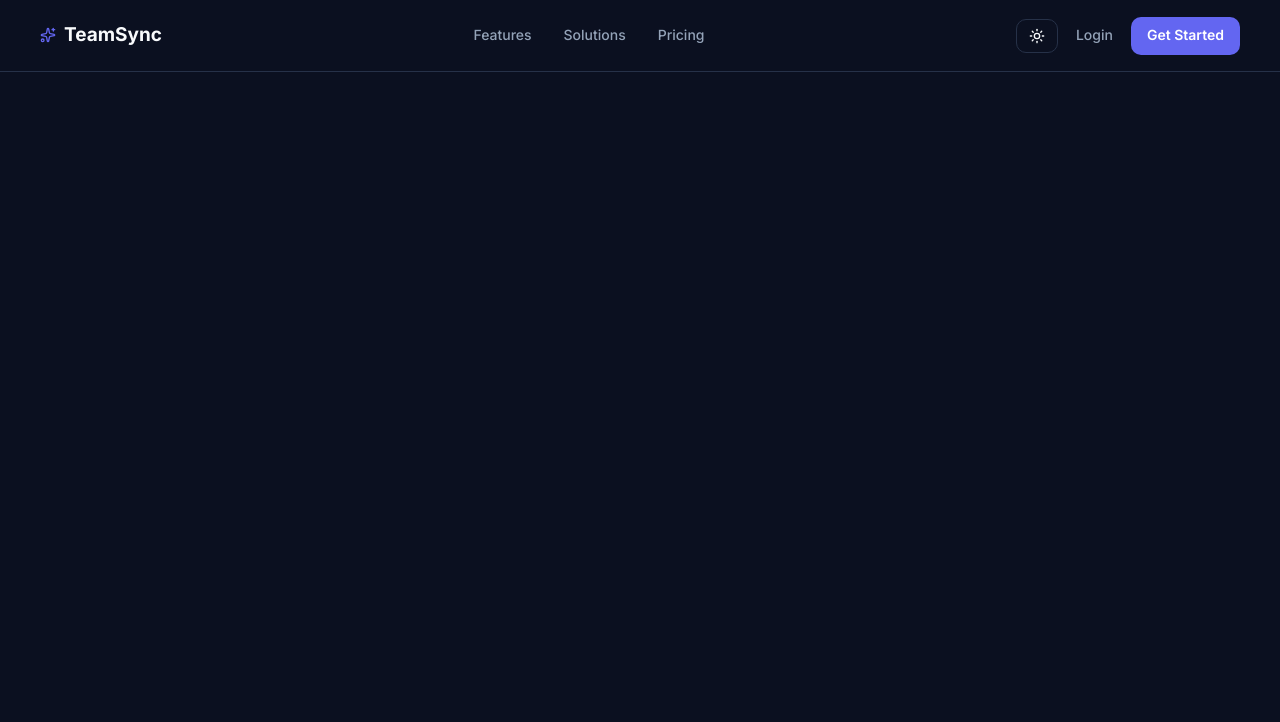
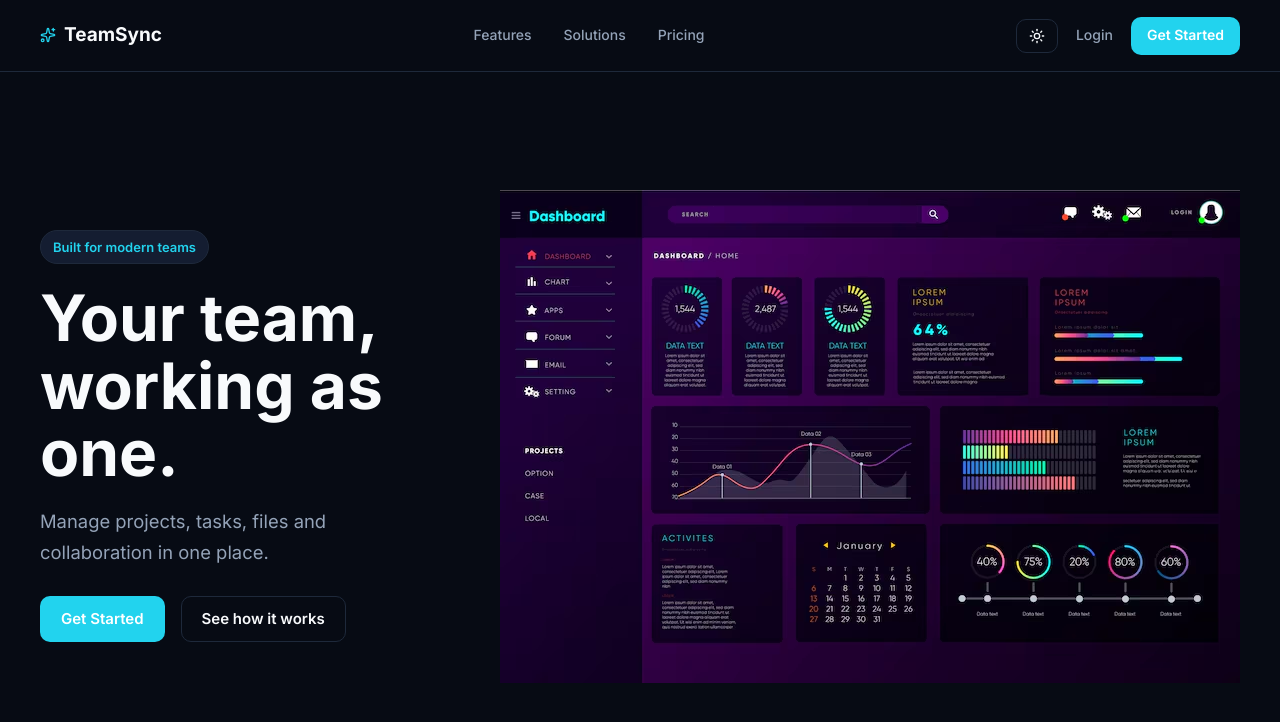
Before and after one commit to userrohit06/TeamSync, a Next.js app in the folder client/: page / in a window 1280 px wide. Shown: the top 722 px of the page. Built offline with nearby package versions, Linux system fonts and the light colour scheme.

Commit message:
Hero section done

```diff
--- a/client/app/globals.css
+++ b/client/app/globals.css
@@ -1,78 +1,107 @@
 @import url("https://fonts.googleapis.com/css2?family=Inter:wght@400;500;600;700&display=swap");
 
+/* =========================
+   Light Theme
+   ========================= */
+
 :root {
-  /* Colors - Light Theme */
+  /* Brand */
+  --primary: #0891b2;
+  --primary-hover: #0e7490;
+  --accent: #7c3aed;
+  --accent-hover: #6d28d9;
 
-  --background: #f8fafc;
+  /* Backgrounds */
+  --background: #f7fafc;
   --surface: #ffffff;
-  --surface-secondary: #f1f5f9;
+  --surface-secondary: #f0f9ff;
 
-  --primary: #4f46e5;
-  --primary-hover: #4338ca;
-
+  /* Typography */
   --text-primary: #0f172a;
-  --text-secondary: #64748b;
+  --text-secondary: #475569;
   --text-muted: #94a3b8;
 
-  --border: #e2e8f0;
+  /* Borders */
+  --border: #dce7f0;
 
+  /* Semantic */
   --success: #16a34a;
   --warning: #d97706;
-  --error: #dc2626;
+  --error: #e11d48;
 
   /* Typography */
+  --font-family:
+    "Inter", -apple-system, BlinkMacSystemFont, "Segoe UI", sans-serif;
 
-  --font-family:
-    "Inter", -apple-system, BlinkmacSystemFont, "Segoe UI", sans-serif;
-
-  /* Spacing */
-
+  /* Layout */
   --container-width: 1200px;
 
   /* Radius */
-
   --radius-sm: 6px;
   --radius-md: 10px;
   --radius-lg: 14px;
   --radius-xl: 20px;
 
   /* Shadows */
+  --shadow-sm: 0 1px 2px rgba(15, 23, 42, 0.05);
+  --shadow-md: 0 4px 16px rgba(15, 23, 42, 0.08);
 
-  --shadow-sm: 0 1px 2px rgba(15, 23, 42, 0.05);
-  --shadow-md: 0 4px 12px rgba(12, 23, 42, 0.08);
+  /* Brand Glow */
+  --glow-primary: rgba(8, 145, 178, 0.14);
+  --glow-accent: rgba(124, 58, 237, 0.12);
 }
 
-/* Dark Theme */
+/* =========================
+   Dark Theme
+   ========================= */
 
 [data-theme="dark"] {
-  --background: #0b1020;
-  --surface: #151c2e;
-  --surface-secondary: #111827;
+  /* Brand */
+  --primary: #22d3ee;
+  --primary-hover: #06b6d4;
+  --accent: #8b5cf6;
+  --accent-hover: #7c3aed;
 
-  --primary: #6366f1;
-  --primary-hover: #818cf8;
+  /* Backgrounds */
+  --background: #070b14;
+  --surface: #0f1626;
+  --surface-secondary: #141d31;
 
+  /* Typography */
   --text-primary: #f8fafc;
   --text-secondary: #94a3b8;
   --text-muted: #64748b;
 
-  --border: #263148;
+  /* Borders */
+  --border: #1e293b;
 
+  /* Semantic */
   --success: #22c55e;
   --warning: #f59e0b;
-  --error: #f87171;
+  --error: #f43f5e;
 
+  /* Shadows */
   --shadow-sm: 0 1px 2px rgba(0, 0, 0, 0.25);
-  --shadow-md: 0 4px 16px rgba(0, 0, 0, 0.25);
+  --shadow-md: 0 4px 16px rgba(0, 0, 0, 0.35);
+
+  /* Brand Glow */
+  --glow-primary: rgba(34, 211, 238, 0.14);
+  --glow-accent: rgba(139, 92, 246, 0.14);
 }
 
-/* Global reset */
+/* =========================
+   Global Reset
+   ========================= */
 
 * {
   box-sizing: border-box;
   margin: 0;
   padding: 0;
 }
+
+/* =========================
+   Base Elements
+   ========================= */
 
 html {
   scroll-behavior: smooth;
@@ -84,12 +113,11 @@ body {
   color: var(--text-primary);
   line-height: 1.6;
   -webkit-font-smoothing: antialiased;
+
   transition:
     background-color 0.2s ease,
     color 0.2s ease;
 }
-
-/* Basic Elements */
 
 button,
 input,
@@ -112,14 +140,18 @@ img {
   display: block;
 }
 
-/* Reusable Container */
+/* =========================
+   Reusable Container
+   ========================= */
 
 .container {
   width: min(100% - 40px, var(--container-width));
   margin-inline: auto;
 }
 
-/* Utility text styes */
+/* =========================
+   Utility Text Styles
+   ========================= */
 
 .text-primary {
   color: var(--text-primary);
--- a/client/app/page.tsx
+++ b/client/app/page.tsx
@@ -1,7 +1,13 @@
-import Navbar from "@/components/landing/Navbar";
+import Hero from "@/components/landing/Hero/Hero";
+import Navbar from "@/components/landing/Navbar/Navbar";
 
 const page = () => {
-  return <Navbar />;
+  return (
+    <>
+      <Navbar />
+      <Hero />
+    </>
+  );
 };
 
 export default page;
--- /dev/null
+++ b/client/components/landing/Hero/Hero.module.css
@@ -0,0 +1,142 @@
+.main {
+  min-height: calc(100svh - 72px);
+
+  display: flex;
+  align-items: center;
+  justify-content: space-between;
+  gap: 4rem;
+  padding-top: 3rem;
+  padding-bottom: 3rem;
+}
+
+.textSection {
+  flex: 1;
+  max-width: 560px;
+
+  display: flex;
+  flex-direction: column;
+  align-items: start;
+  gap: 1.25rem;
+}
+
+.badge {
+  display: inline-flex;
+  align-items: center;
+
+  padding: 6px 12px;
+
+  border: 1px solid var(--border);
+  border-radius: 999px;
+
+  background: var(--surface-secondary);
+  color: var(--primary);
+
+  font-size: 13px;
+  font-weight: 600;
+}
+
+.mainHeading {
+  max-width: 550px;
+  color: var(--text-primary);
+
+  font-size: clamp(2.5rem, 5vw, 4.5rem);
+  line-height: 1.05;
+  letter-spacing: -0.04;
+  font-weight: 700;
+}
+
+.secondaryPara {
+  max-width: 500px;
+
+  color: var(--text-secondary);
+
+  font-size: clamp(1rem, 1.5vw, 1.15rem);
+  line-height: 1.7;
+}
+
+.actions {
+  display: flex;
+  gap: 1rem;
+  align-items: center;
+
+  margin-top: 0.5rem;
+}
+
+/* =========================
+   Dashboard Preview
+   ========================= */
+
+.dashboardPreview {
+  flex: 1;
+  max-width: 580px;
+
+  border: 1px solid var(--border);
+  border-radius: var(--radiu-xl);
+
+  overflow: hidden;
+
+  background: var(--surface);
+  box-shadow: var(--surface-md);
+}
+
+.dashboardPreview img {
+  width: 100%;
+  height: auto;
+}
+
+/* =========================
+   Tablet
+   ========================= */
+
+@media (max-width: 900px) {
+  .main {
+    gap: 2.5rem;
+  }
+
+  .mainHeading {
+    font-size: clamp(2.4rem, 6vw, 3.5rem);
+  }
+}
+
+/* =========================
+   Mobile
+   ========================= */
+
+@media (max-width: 768px) {
+  .main {
+    min-height: calc(100svh - 72px);
+
+    flex-direction: column;
+    justify-content: center;
+
+    gap: 3rem;
+
+    padding-top: 2.5rem;
+    padding-bottom: 2.5rem;
+  }
+
+  .textSection {
+    max-width: 100%;
+    align-items: center;
+    text-align: center;
+  }
+
+  .mainHeading {
+    font-size: clamp(2.4rem, 11vw, 3.2rem);
+  }
+
+  .secondaryPara {
+    max-width: 500px;
+    font-size: 1rem;
+  }
+
+  .actions {
+    justify-content: center;
+    flex-wrap: wrap;
+  }
+
+  .dashboardPreview {
+    width: 100%;
+    max-width: 600px;
+  }
+}
--- /dev/null
+++ b/client/components/landing/Hero/Hero.tsx
@@ -0,0 +1,43 @@
+import Button from "@/components/common/Button/Button";
+import Image from "next/image";
+import styles from "./Hero.module.css";
+
+const Hero = () => {
+  return (
+    <main className={`${styles.main} container`}>
+      {/* Left section */}
+      <div className={styles.textSection}>
+        <div className={styles.badge}>Built for modern teams</div>
+
+        <div className={styles.mainHeading}>Your team, working as one.</div>
+
+        <div className={styles.secondaryPara}>
+          Manage projects, tasks, files and collaboration in one place.
+        </div>
+
+        <div className={styles.actions}>
+          <Button variant="primary" size="large">
+            Get Started
+          </Button>
+
+          <Button variant="outline" size="large">
+            See how it works
+          </Button>
+        </div>
+      </div>
+
+      {/* Dashboard preview section */}
+      <div className="dashboardPreview">
+        <img
+          src={"/landing-page-dashboard-preview.avif"}
+          //   height={900}
+          //   width={900}
+          alt="TeamSync dashboard Preview"
+          //   priority
+        />
+      </div>
+    </main>
+  );
+};
+
+export default Hero;
```
Also changed, not shown: client/components/landing/Navbar/Navbar.module.css (renamed from client/components/landing/Navbar.module.css), client/components/landing/Navbar/Navbar.tsx (renamed from client/components/landing/Navbar.tsx), client/public/landing-page-dashboard-preview.avif (added).
